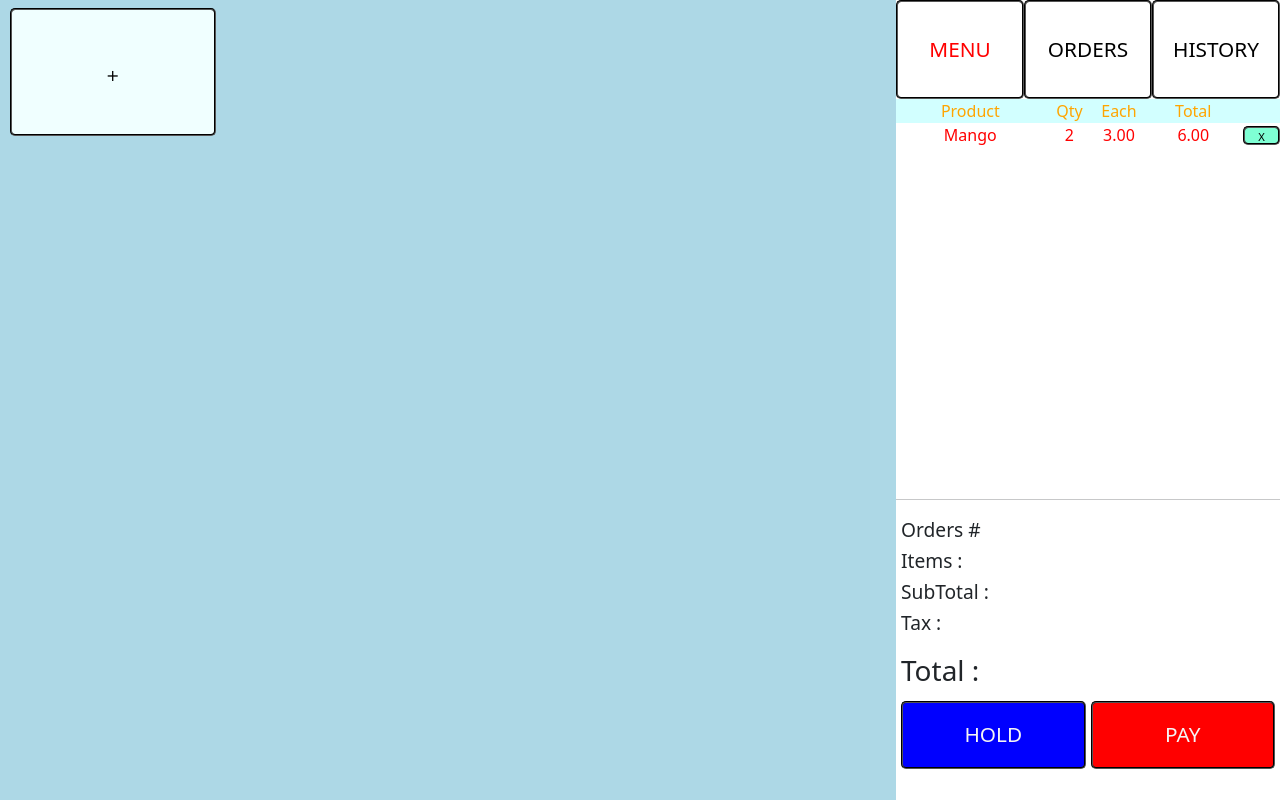
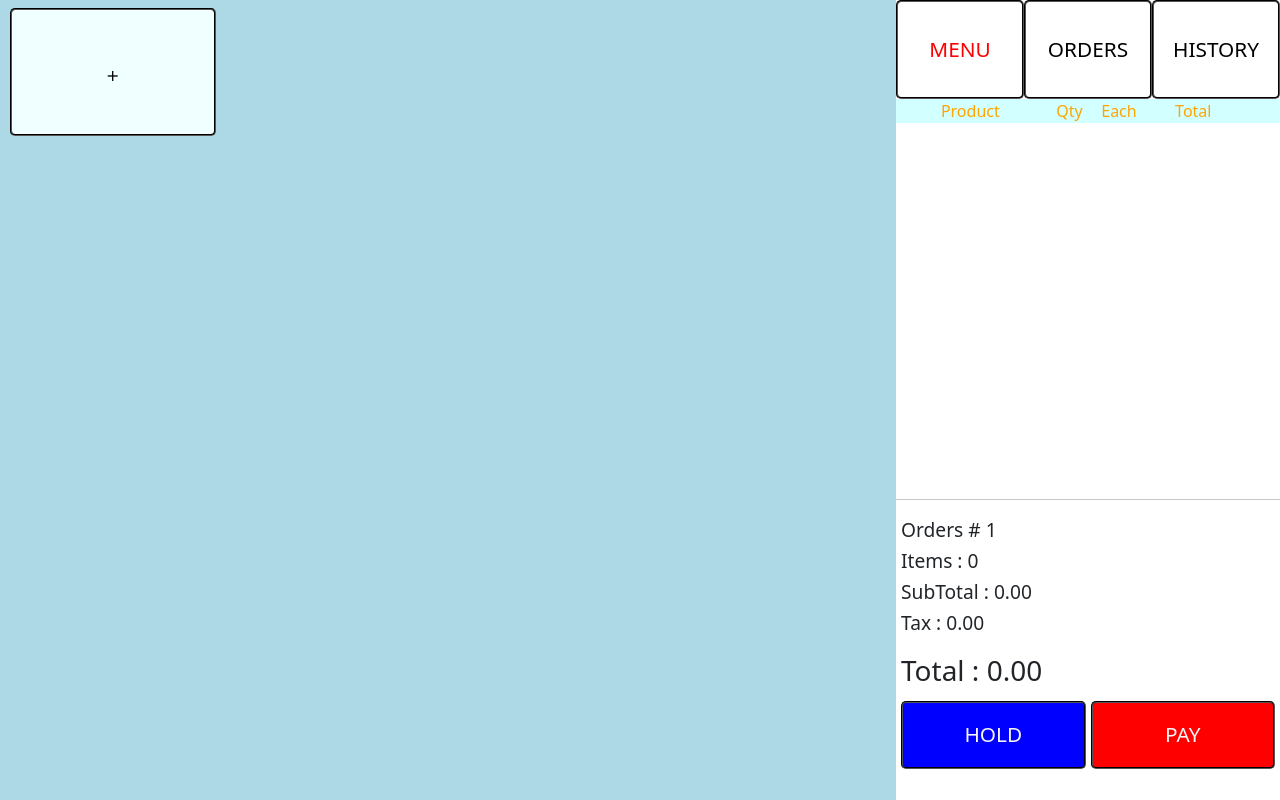
Before and after one commit to tommytimmytony/tab-tracker, a React (Create React App) app: page / in a window 1280 px wide. Built offline with nearby package versions, Linux system fonts and the light colour scheme.

Commit message:
Completed function for Display

```diff
--- a/src/App.js
+++ b/src/App.js
@@ -4,8 +4,9 @@ import Orders from "./components/Orders/Orders";
 import History from "./components/History/History";
 import { useState, useEffect } from "react";
 import Movements from "./components/Menu/Movements";
-import AddTabsBoxModal from "./components/Menu/AddTabsBoxModal";
+import Display from "./components/Menu/Display";
 import { useTabs } from "./contexts/TabsContext";
+
 function App() {
   const [showMode, setShowMode] = useState(<Menu />);
   const [showHighlight, setShowHighlight] = useState("Menu");
@@ -73,11 +74,6 @@ function App() {
             <div className="movements_text">Each</div>
             <div className="movements_text">Total</div>
             <div className="movements_text">&#8203;</div>
-            <div className="movements_item">Mango</div>
-            <div className="movements_item">2</div>
-            <div className="movements_item">3.00</div>
-            <div className="movements_item">6.00</div>
-            <button className="delete_item_btn">X</button>
 
             {movements.map((movement) => {
               return (
@@ -108,14 +104,15 @@ function App() {
           <hr style={{ margin: 0 }}></hr>
 
           <div className="display_container">
-            <ul className="checkout_description">
+            {/* <ul className="checkout_description">
               <li className="orderNum">Orders #</li>
               <li className="items">Items :</li>
               <li className="subTotal">SubTotal :</li>
               <li className="tax">Tax :</li>
             </ul>
 
-            <div className="total">Total :</div>
+            <div className="total">Total :</div> */}
+            <Display movements={movements} />
 
             <div className="checkout_btn">
               <button className="checkout_hold_btn">HOLD</button>
--- a/src/components/Menu/AddTabsBoxModal.js
+++ b/src/components/Menu/AddTabsBoxModal.js
@@ -1,4 +1,3 @@
-import TabsBox from "./TabsBox";
 import { Form, Modal, Button } from "react-bootstrap";
 import { useRef } from "react";
 import { useTabs } from "../../contexts/TabsContext";
@@ -6,12 +5,12 @@ import { useTabs } from "../../contexts/TabsContext";
 export default function AddTabsBoxModal({ show, handleClose }) {
    const nameRef = useRef();
    const priceRef = useRef();
-   const { addMenuTabs, menuTabs } = useTabs();
+   const { addMenuTabs } = useTabs();
     function handleSubmit(e){
         e.preventDefault();
         addMenuTabs({
           name: nameRef.current.value,
-          price: priceRef.current.value
+          price: Number(priceRef.current.value)
         })
         handleClose();
     }
@@ -24,11 +23,11 @@ export default function AddTabsBoxModal({ show, handleClose }) {
         <Modal.Body>
           <Form.Group className="mb-3" controlId="itemName">
             <Form.Label>Name</Form.Label>
-            <Form.Control autoComplete="off" ref={nameRef} type="text" />
+            <Form.Control autoComplete="off" ref={nameRef} type="text" maxLength={40} required/>
           </Form.Group>
           <Form.Group className="mb-3" controlId="itemPrice">
             <Form.Label>Price</Form.Label>
-            <Form.Control type="number" ref={priceRef} min={0} step={0.01} />
+            <Form.Control type="number" ref={priceRef} min={0} step={0.01} max={99999} required/>
           </Form.Group>
           <div className="d-flex justify-content-end">
             <Button variant="primary" type="sumbit">Add</Button>
--- a/src/components/Menu/Display.js
+++ b/src/components/Menu/Display.js
@@ -0,0 +1,19 @@
+
+export default function Display({movements}){
+    const orderNum = 1;
+    const itemsNum = Object.values(movements).reduce((sum, {quantity}) => sum + quantity, 0);
+    let subTotal = Object.values(movements).reduce((sum, {total}) => sum + total, 0);
+    let tax = subTotal * 0.0825;
+    let total = subTotal + tax;
+    return (
+      <>
+        <ul className="checkout_description">
+          <li className="orderNum">Orders # {orderNum}</li>
+          <li className="items">Items : {itemsNum}</li>
+          <li className="subTotal">SubTotal : {Number(subTotal).toFixed(2)}</li>
+          <li className="tax">Tax : {Number(tax).toFixed(2)}</li>
+        </ul>
+        <div className="total">Total : {Number(total).toFixed(2)}</div>
+      </>
+    );
+}
--- a/src/contexts/TabsContext.js
+++ b/src/contexts/TabsContext.js
@@ -20,12 +20,13 @@ export const TabsProvider = ({ children }) => {
       return [...prevTabs, { id: uuidv4(), name, price }];
     });
   }
+
   function addOrdersTabs({}) {}
   function addHistoryTabs({}) {}
   function addItemsMovements({ name, price }) {
     setMovements((prevMovements) => {
       let quantity = 1;
-      let total = price;
+      let total = Number(price);
       // When updating useState directly using indexs
       // useEffect can't identify the updated
       // therefore it won't render (use an newArr instead)
@@ -35,7 +36,7 @@ export const TabsProvider = ({ children }) => {
       );
       if (movementIndex !== -1) {
         quantity = prevMovements[movementIndex].quantity + 1;
-        total = quantity * price;
+        total = quantity * Number(price);
         newArr[movementIndex] = { name, quantity, price, total };
         console.log(prevMovements);
         console.log(movementIndex);
```
Also changed, not shown: src/css/app.css (line endings or trailing spaces). Lines whose indentation alone changed are shown as unchanged.
